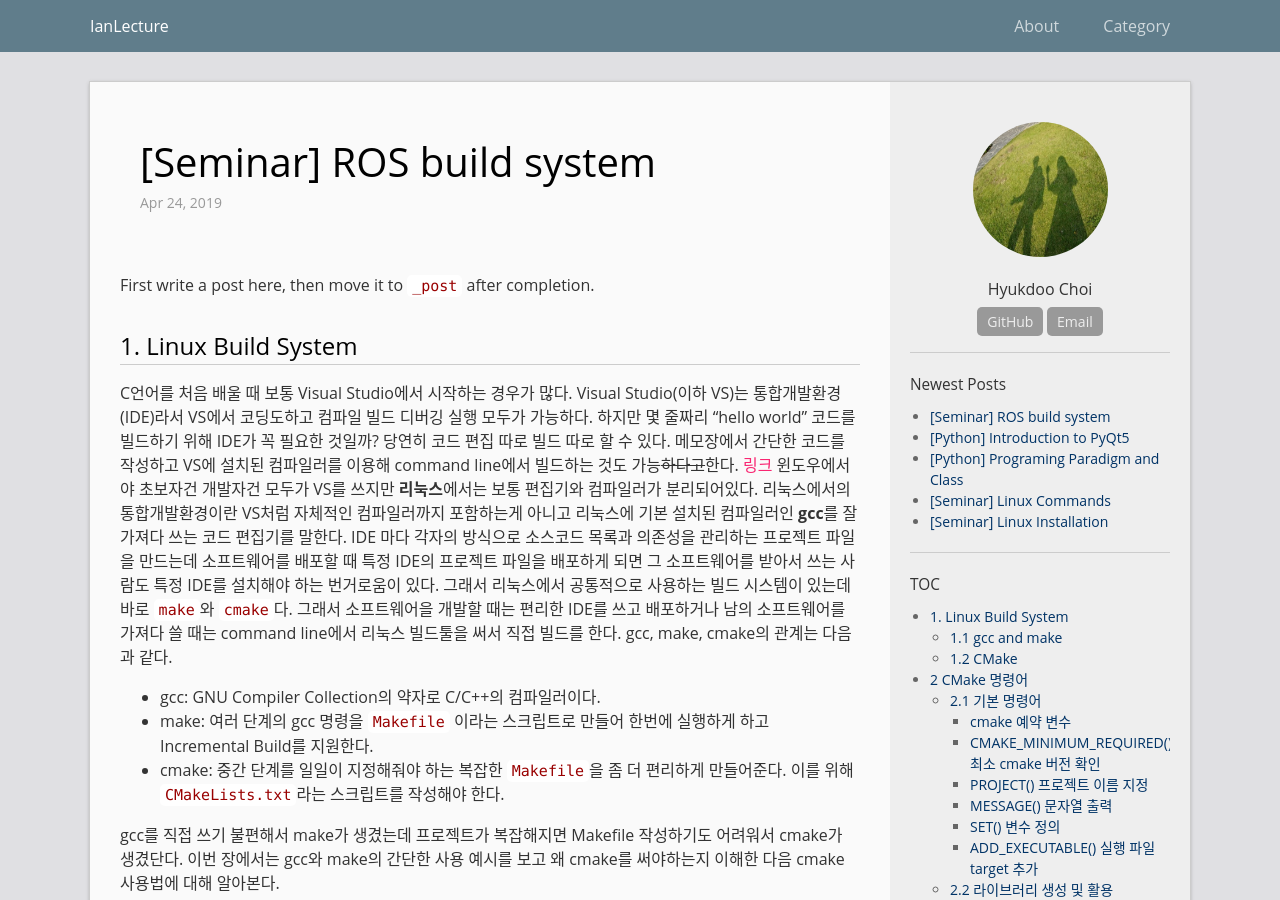
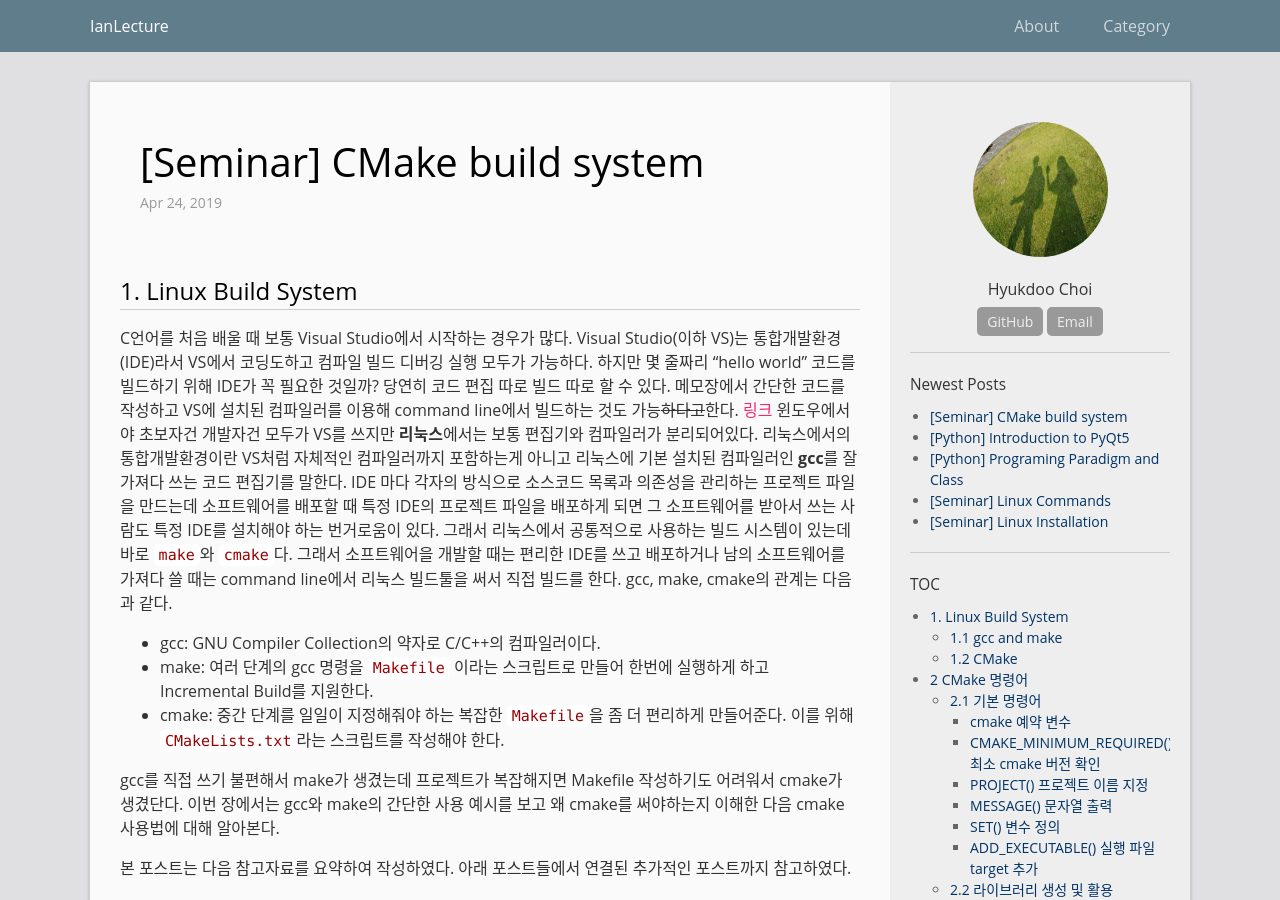
Before and after one commit to goodgodgd/ian-lecture, a Jekyll site: the page built from _posts/2019-04-24-build-system.md, in a window 1280 px wide and 900 px high. Built offline with Jekyll 4.4.1, drawn with Linux system fonts in a browser that asks for light colours.

Commit message:
fix build system

```diff
--- a/_posts/2019-04-24-build-system.md
+++ b/_posts/2019-04-24-build-system.md
@@ -1,11 +1,11 @@
 ---
 layout: post
-title:  "[Seminar] ROS build system"
+title:  "[Seminar] CMake build system"
 date:   2019-04-24 09:00:01
 categories: Seminar
 ---
 
-First write a post here, then move it to `_post` after completion.
+
 
 # 1. Linux Build System
 
```
Also changed, not shown: _draft/2019-04-30-qtdesigner.md (renamed from _draft/2019-04-22-qtdesigner.md, +11 -3 lines).
